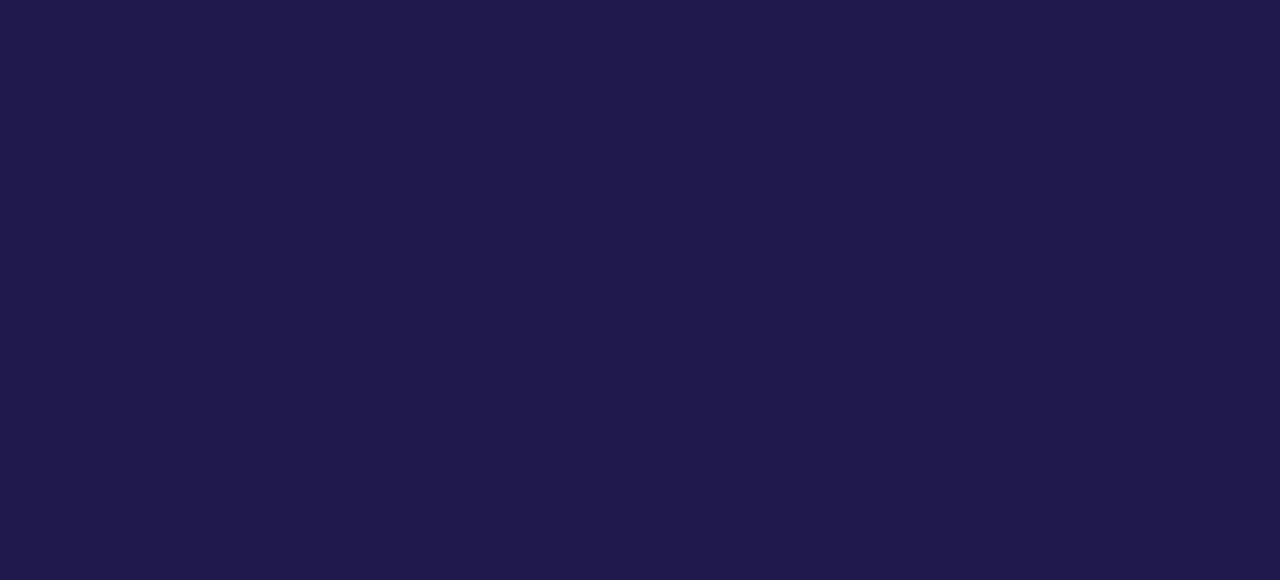
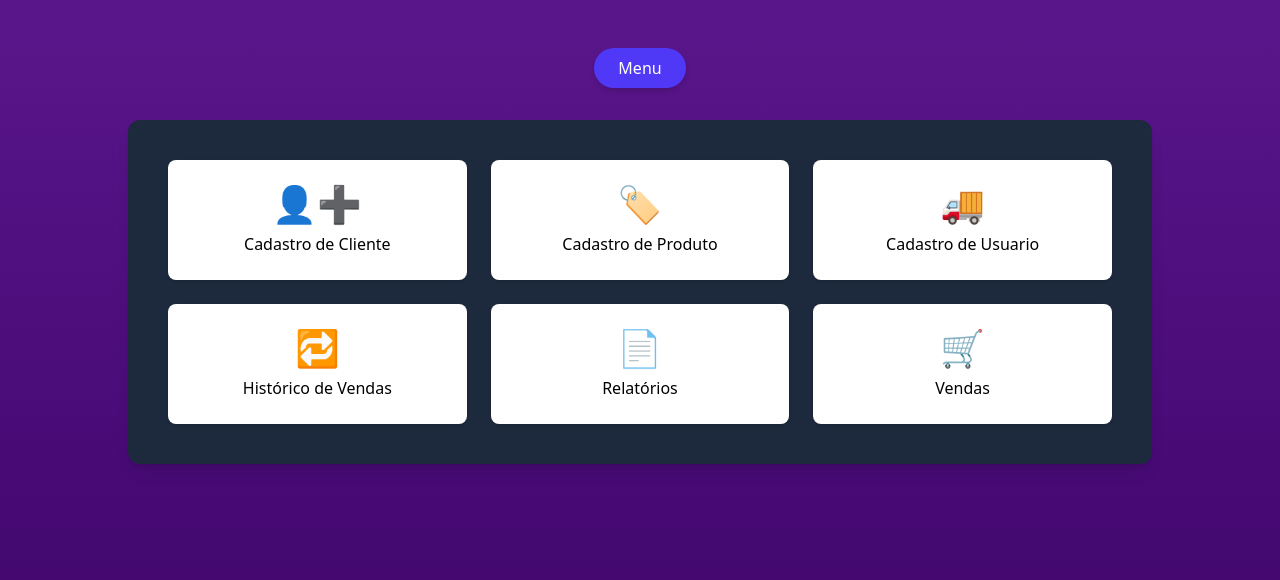
Before and after one commit to ElieltonRamos/Blue-Pdv, an Angular app in the folder frontend/: page /menu in a window 1280 px wide. Shown: the top 580 px of the page. Built offline with nearby package versions, Linux system fonts and the light colour scheme.

Commit message:
feat(frontend): :construction: criando menu
adicionando cards ao menu

```diff
--- /dev/null
+++ b/frontend/src/app/components/card-menu/card-menu.component.html
@@ -0,0 +1,7 @@
+<button
+  (click)="navigateTo(path)"
+  class="bg-white w-full h-full rounded-lg flex flex-col items-center justify-center py-6 shadow hover:scale-105 transition focus:outline-none focus:ring-2 focus:ring-indigo-500 appearance-none"
+>
+  <div class="text-4xl mb-2">{{ icon }}</div>
+  <p class="text-center font-medium">{{ title }}</p>
+</button>
--- /dev/null
+++ b/frontend/src/app/components/card-menu/card-menu.component.ts
@@ -0,0 +1,19 @@
+import { Component, Input } from '@angular/core';
+import { Router } from '@angular/router';
+
+@Component({
+  selector: 'app-card-menu',
+  imports: [],
+  templateUrl: './card-menu.component.html',
+})
+export class CardMenuComponent {
+@Input () title: string = '';
+@Input () icon: string = '';
+@Input () path: string = '';
+
+constructor(private router: Router) {}
+
+navigateTo(path: string) {
+  return this.router.navigate([path]);
+}
+}
--- a/frontend/src/app/pages/menu/menu.component.html
+++ b/frontend/src/app/pages/menu/menu.component.html
@@ -1,5 +1,45 @@
-<main class="bg-indigo-950 h-screen w-screen flex items-center justify-center">
-  <section>
+<div class="min-h-screen bg-gradient-to-b from-purple-900 to-purple-950 flex flex-col items-center justify-start py-12">
+  <span class="bg-indigo-600 text-white px-6 py-2 rounded-full mb-8 shadow-md hover:bg-indigo-700 transition">
+    Menu
+  </span>
 
-  </section>
-</main>
+  <div class="bg-slate-800 rounded-xl p-10 grid grid-cols-1 md:grid-cols-3 gap-6 shadow-lg w-[90%] max-w-5xl">
+
+     <app-card-menu
+      [title]="'Cadastro de Cliente'"
+      [icon]="'👤➕'"
+      [path]="'/cadastro-cliente'"
+    />
+
+     <app-card-menu
+     [title]="'Cadastro de Produto'"
+      [icon]="'🏷️'"
+      [path]="'/cadastro-produto'"
+     />
+
+     <app-card-menu
+     [title]="'Cadastro de Usuario'"
+      [icon]="'🚚'"
+      [path]="'/cadastro-usuario'"
+     />
+
+     <app-card-menu
+     [title]="'Histórico de Vendas'"
+      [icon]="'🔁'"
+      [path]="'/historico-vendas'"
+     />
+
+     <app-card-menu
+      [title]="'Relatórios'"
+      [icon]="'📄'"
+      [path]="'/relatorios'"
+    />
+
+     <app-card-menu
+      [title]="'Vendas'"
+      [icon]="'🛒'"
+      [path]="'/vendas'"
+    />
+
+  </div>
+</div>
--- a/frontend/src/app/pages/menu/menu.component.ts
+++ b/frontend/src/app/pages/menu/menu.component.ts
@@ -1,8 +1,9 @@
 import { Component } from '@angular/core';
+import { CardMenuComponent } from '../../components/card-menu/card-menu.component';
 
 @Component({
   selector: 'app-menu',
-  imports: [],
+  imports: [CardMenuComponent],
   templateUrl: './menu.component.html',
 })
 export class MenuComponent {
```
